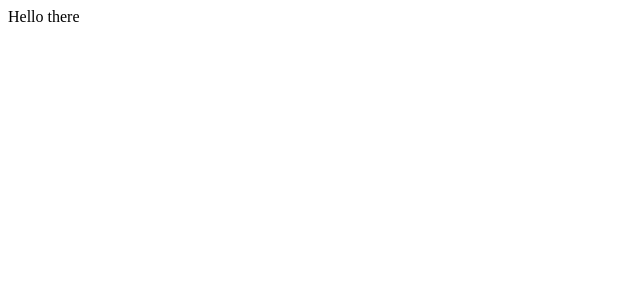
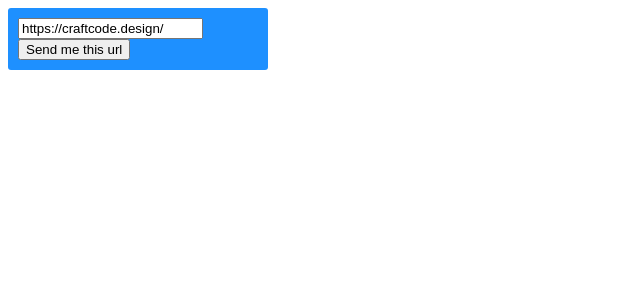
Before and after one commit to hongphuc5497/nextjs-sendinblue, a Next.js app: page / in a window 1280 px wide. Shown: the top 300 px of the page, without its empty margins (0-640 px from the left). Built offline with nearby package versions, Linux system fonts and the light colour scheme.

Commit message:
Create route for api

```diff
--- a/pages/index.js
+++ b/pages/index.js
@@ -1,7 +1,19 @@
-export default function Home() {
-  return (
-    <div>
-      Hello there
-    </div>
-  )
+export default function HomePage() {
+	const buttonWrapperStyle = {
+		color: "white",
+		display: "inline-block",
+		backgroundColor: "DodgerBlue",
+		padding: "10px",
+		fontFamily: "Arial",
+		maxWidth: "240px",
+		margin: "0 auto",
+		borderRadius: "3px",
+	};
+
+	return (
+		<div style={buttonWrapperStyle}>
+			<input type="text" value="https://craftcode.design/" />
+			<button>Send me this url</button>
+		</div>
+	);
 }
```
Also changed, not shown: server.js (+8 -1 lines).
